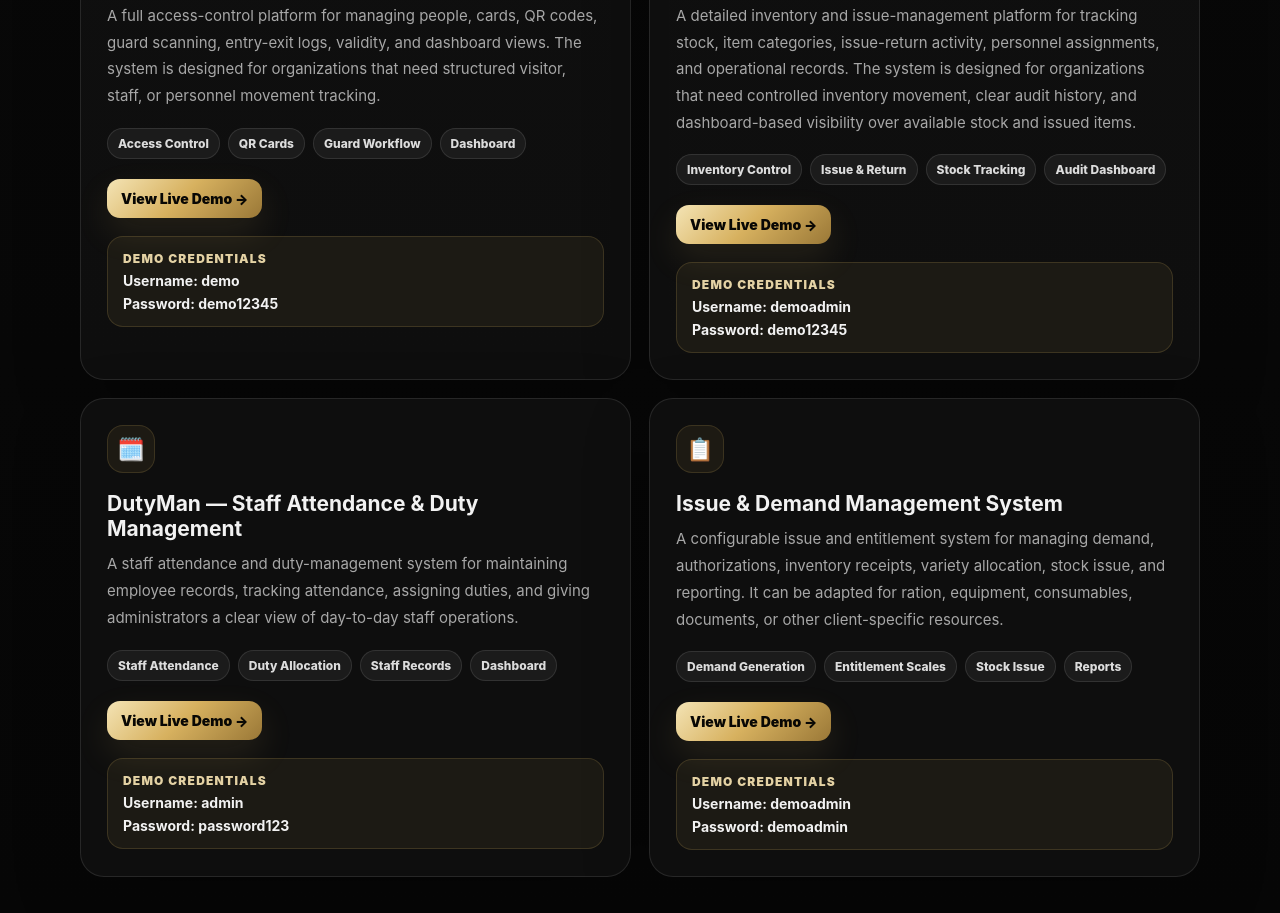
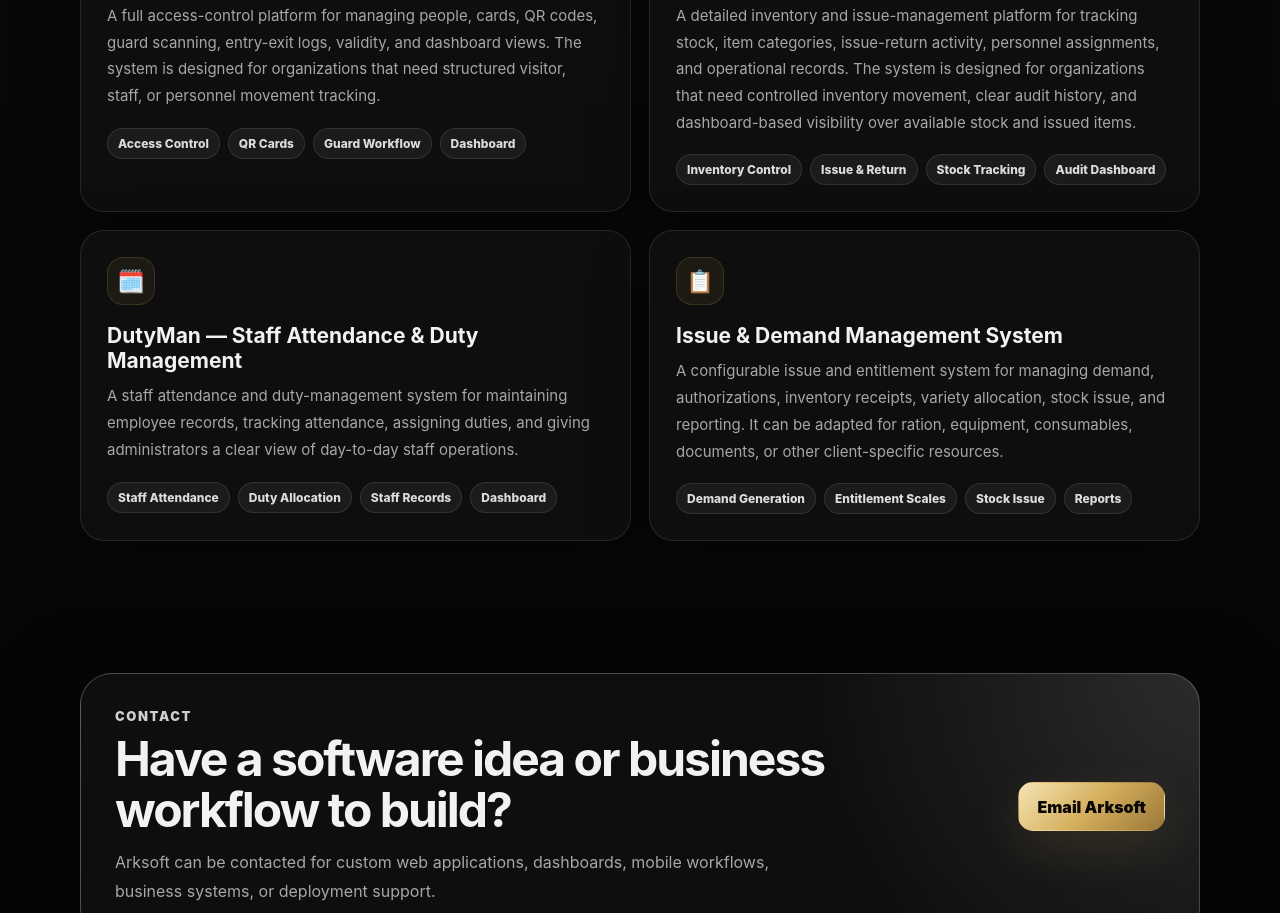
Before and after one commit to 20sid02/arksoft-website, a plain HTML site: page index.html in a window 1280 px wide. Shown: the part 3118-4031 px from the top of the page. Drawn offline with Linux system fonts and the light colour scheme.

Commit message:
removed demo links

```diff
--- a/index.html
+++ b/index.html
@@ -201,14 +201,6 @@
               <span class="badge">Guard Workflow</span>
               <span class="badge">Dashboard</span>
             </div>
-            <div class="project-actions">
-              <a class="project-link" href="https://demo-accesscontrol.arksoft.xyz" target="_blank" rel="noopener">View Live Demo →</a>
-            </div>
-            <div class="demo-credentials">
-              <span>Demo credentials</span>
-              <strong>Username: demo</strong>
-              <strong>Password: demo12345</strong>
-            </div>
           </article>
 
           <article class="card project-card">
@@ -222,14 +214,6 @@
               <span class="badge">Issue & Return</span>
               <span class="badge">Stock Tracking</span>
               <span class="badge">Audit Dashboard</span>
-            </div>
-            <div class="project-actions">
-              <a class="project-link" href="https://demo-inventorysystem.arksoft.xyz" target="_blank" rel="noopener">View Live Demo →</a>
-            </div>
-            <div class="demo-credentials">
-              <span>Demo credentials</span>
-              <strong>Username: demoadmin</strong>
-              <strong>Password: demo12345</strong>
             </div>
           </article>
 
@@ -245,14 +229,6 @@
               <span class="badge">Staff Records</span>
               <span class="badge">Dashboard</span>
             </div>
-            <div class="project-actions">
-              <a class="project-link" href="https://demo-dutyman.arksoft.xyz" target="_blank" rel="noopener">View Live Demo →</a>
-            </div>
-            <div class="demo-credentials">
-              <span>Demo credentials</span>
-              <strong>Username: admin</strong>
-              <strong>Password: password123</strong>
-            </div>
           </article>
 
           <article class="card project-card">
@@ -266,14 +242,6 @@
               <span class="badge">Entitlement Scales</span>
               <span class="badge">Stock Issue</span>
               <span class="badge">Reports</span>
-            </div>
-            <div class="project-actions">
-              <a class="project-link" href="https://demo-issue-demand.arksoft.xyz" target="_blank" rel="noopener">View Live Demo →</a>
-            </div>
-            <div class="demo-credentials">
-              <span>Demo credentials</span>
-              <strong>Username: demoadmin</strong>
-              <strong>Password: demoadmin</strong>
             </div>
           </article>
 
```
Also changed, not shown: 3 other files.
